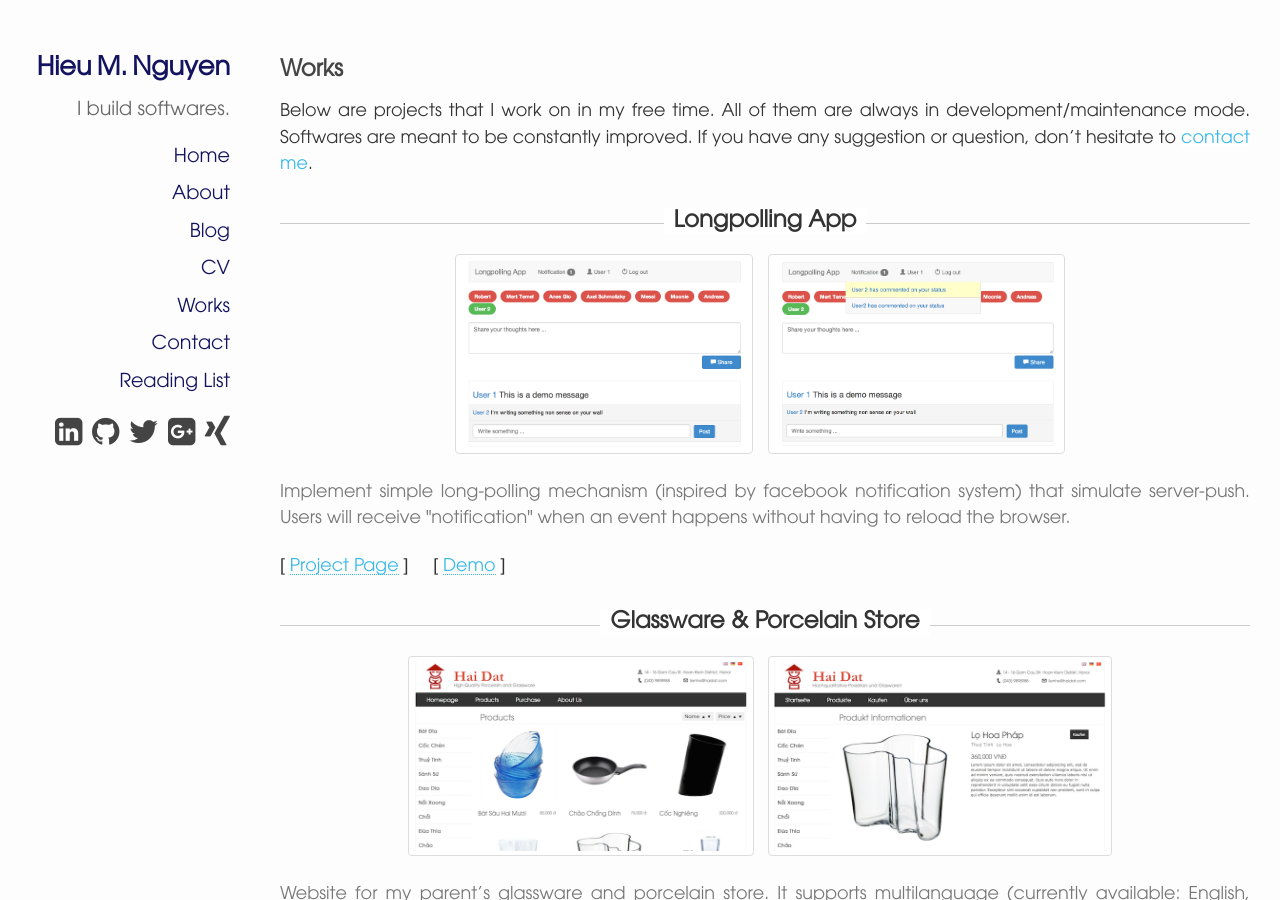
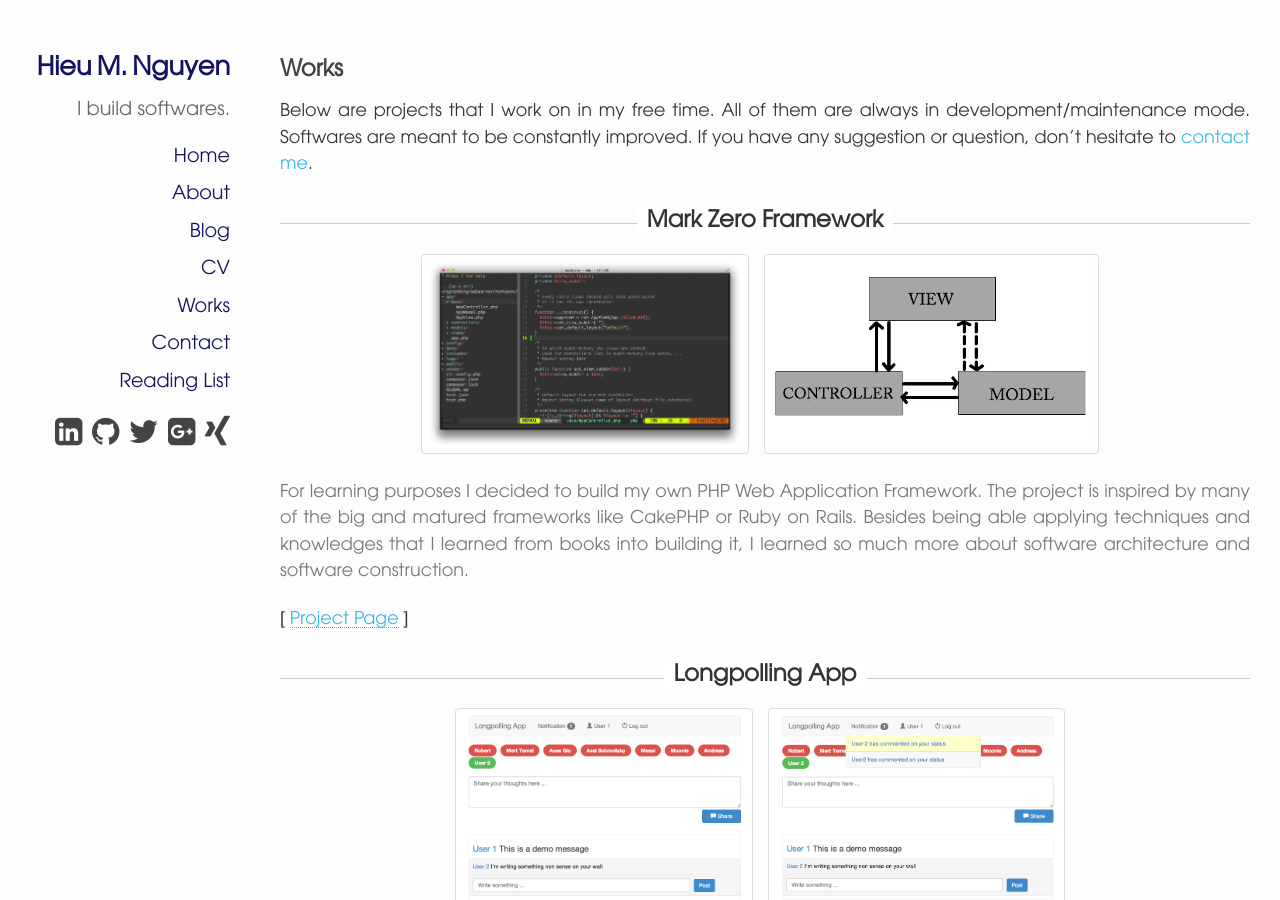
Before and after one commit to ngnmhieu/ngnmhieu.github.io, a Jekyll site: the page built from works.html, in a window 1280 px wide and 900 px high. Built offline with Jekyll 4.4.1, drawn with Linux system fonts in a browser that asks for light colours; nearby versions of some CDN libraries; Markdown is read by kramdown in place of the engine named in the settings.

Commit message:
add php framework to projects

```diff
--- a/_data/projects.yml
+++ b/_data/projects.yml
@@ -1,3 +1,12 @@
+- title: Mark Zero Framework
+  description: For learning purposes I decided to build my own PHP Web Application Framework. The project is inspired by many of the big and matured frameworks like CakePHP or Ruby on Rails. Besides being able applying techniques and knowledges that I learned from books into building it, I learned so much more about software architecture and software construction.
+  images:
+    - mark-zero.png
+    - mvc.jpg
+  project_url: https://github.com/ngnmhieu/Mark-Zero-Framework
+  languages:
+    - PHP
+
 - title: Longpolling App
   description: "Implement simple long-polling mechanism (inspired by facebook notification system) that simulate server-push. Users will receive \"notification\" when an event happens without having to reload the browser."
   images:
--- a/readinglist.html
+++ b/readinglist.html
@@ -15,7 +15,7 @@ title: Reading List
       {% endfor %}
     </ol>
     <p>More to come...</p>
-    <small class='hint'>* No specific order</small>
+    <small class='hint'>* Books in different ranges of topics and there is no specific ordering.</small>
   </section>
   <div class="clear"></div>
 
--- a/works.html
+++ b/works.html
@@ -20,12 +20,18 @@ title: Works
         </ul>
         <div class="clear"></div>
         <p class="project-desc">{{project.description}}</p>
-        <!-- <p class="project-languages"> -->
-        <!--   Language: {{ project.languages | join: ', ' }} -->
-        <!-- </p> -->
         <div class="urls">
-          <span class="url">[ <a target="_blank" href="{{project.project_url}}">Project Page</a> ]</span>
-          <span class="url">[ <a target="_blank" href="{{project.link}}">Demo</a> ]</span>
+          {% if project.project_url != null and project.project_url != "" %}
+            <span class="url">
+            [ <a target="_blank" href="{{project.project_url}}">Project Page</a> ]
+            </span>
+          {% endif%}
+
+          {% if project.link != null and project.link != "" %}
+            <span class="url">
+              [ <a target="_blank" href="{{project.link}}">Demo</a> ]
+            </span>
+          {% endif%}
         </div>
 
       </div>
```
Also changed, not shown: images/projects/mark-zero.png (added), images/projects/mvc.jpg (added), 14 other files.
